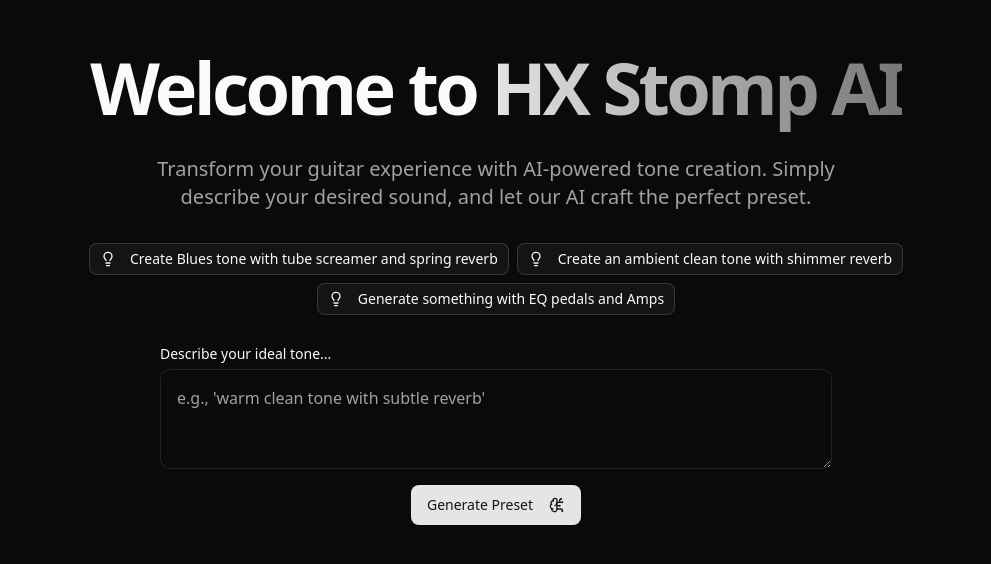
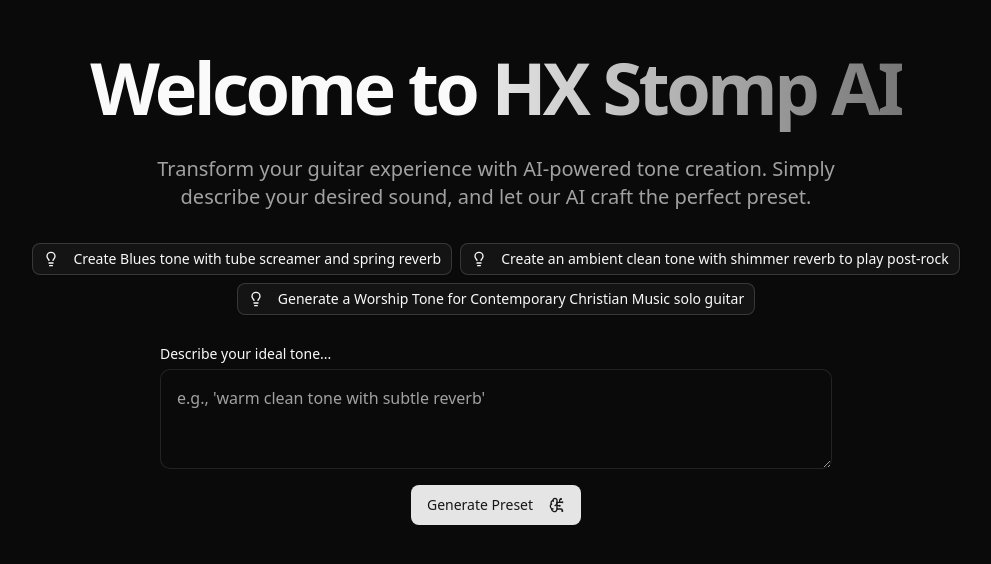
Before and after one commit to diemrt/diemrt-hxstompai-web, a React (Vite) app: page / in a window 1280 px wide. Shown: the part 112-676 px from the top of the page, without its empty margins (144-1135 px from the left). Built offline with nearby package versions, Linux system fonts and the light colour scheme; no server answers.

Commit message:
Update Dashboard and PresetSuggestions components: modify request body to reset context and enhance suggestion options

```diff
--- a/src/components/Dashboard.tsx
+++ b/src/components/Dashboard.tsx
@@ -109,7 +109,7 @@
                 headers: {
                     "Content-Type": "application/json",
                 },
-                body: JSON.stringify({ text: values.message }),
+                body: JSON.stringify({ text: values.message, reset_context: true }),
             });
 
             if (!response.ok) {
--- a/src/components/PresetSuggestions.tsx
+++ b/src/components/PresetSuggestions.tsx
@@ -8,8 +8,8 @@
 
 const suggestions = [
     "Create Blues tone with tube screamer and spring reverb",
-    "Create an ambient clean tone with shimmer reverb",
-    "Generate something with EQ pedals and Amps"
+    "Create an ambient clean tone with shimmer reverb to play post-rock",
+    "Generate a Worship Tone for Contemporary Christian Music solo guitar",
 ];
 
 export function PresetSuggestions({ onSuggestionClick, disabled }: PresetSuggestionsProps) {
```
